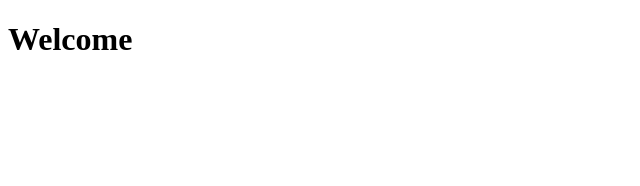
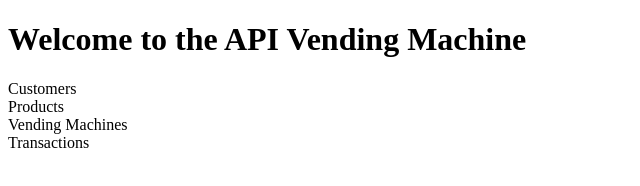
Before and after one commit to adakeita/apica, a website: page index.html in a window 1280 px wide. Shown: the whole page, without its empty margins (0-640 px from the left). Drawn offline with Linux system fonts and the light colour scheme.

Commit message:
frontend implimentation

```diff
--- a/index.html
+++ b/index.html
@@ -4,11 +4,17 @@
 <head>
     <meta charset="UTF-8">
     <meta name="viewport" content="width=device-width, initial-scale=1.0">
-    <title>Vending</title>
+    <title>Vending Machine</title>
 </head>
 
 <body>
-    <h1> Welcome</h1>
+    <h1>Welcome to the API Vending Machine</h1>
+    <div id="vending-machine">
+        <div class="product" data-endpoint="/customers">Customers</div>
+        <div class="product" data-endpoint="/products">Products</div>
+        <div class="product" data-endpoint="/vending-machines">Vending Machines</div>
+        <div class="product" data-endpoint="/transactions">Transactions</div>
+    </div>
 </body>
 
 </html>
--- a/index.js
+++ b/index.js
@@ -16,6 +16,7 @@ pool.on("error", (err, client) => {
 });
 
 const express = require("express");
+const path = require("path");
 const app = express();
 const PORT = process.env.PORT || 3000;
 
@@ -166,7 +167,7 @@ app.put("/transactions/:id/mark-as-deleted", async (req, res) => {
 });
 
 app.get("/", (req, res) => {
-	res.send("Welcome to my API!");
+	res.sendFile(path.join(__dirname, "index.html"));
 });
 
 app.listen(PORT, () => {
```
